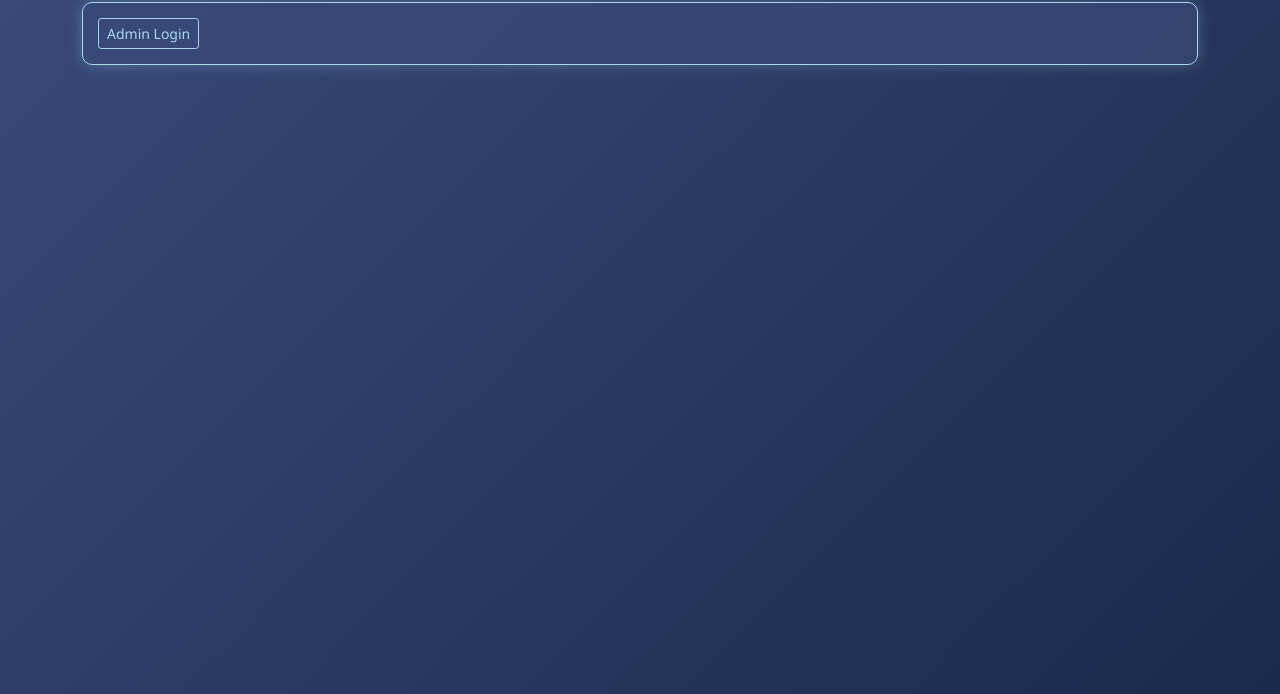
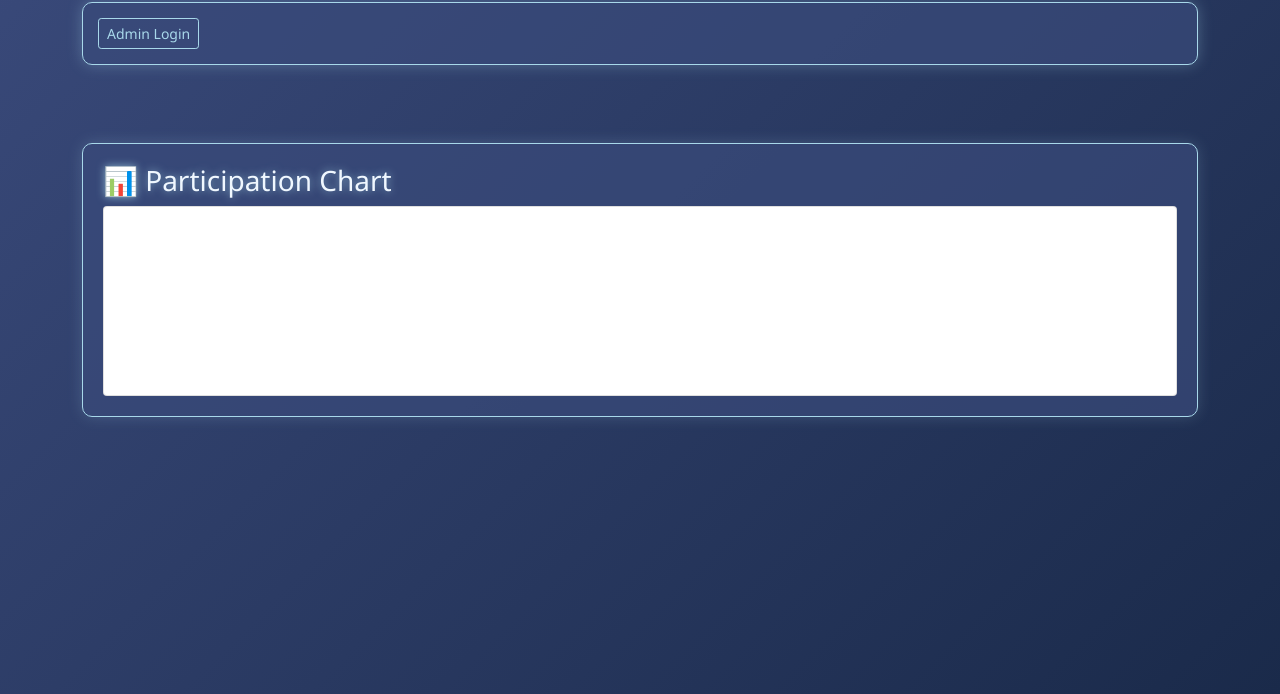
Before and after one commit to amitdesigns/fox-alliance-train-log, a plain HTML site: page index.html in a window 1280 px wide. Shown: the part 106-800 px from the top of the page. Drawn offline with nearby package versions, Linux system fonts and the light colour scheme; no server answers.

Commit message:
Update index.html

```diff
--- a/index.html
+++ b/index.html
@@ -183,6 +183,18 @@
 
         <div id="log-table" class="table-responsive"></div>
 
+
+
+<!-- Add this chart container below your log table -->
+<div class="mt-5 frozen-card">
+    <h3 class="glowing-text">📊 Participation Chart</h3>
+    <div class="card bg-dark-ice">
+        <div class="card-body">
+            <canvas id="participationChart"></canvas>
+        </div>
+    </div>
+</div>
+
         <div id="edit-form">
             <h3 id="form-title">Add New Entry</h3>
             <form id="entry-form">
@@ -245,7 +257,9 @@
     <script src="https://www.gstatic.com/firebasejs/9.6.0/firebase-app-compat.js"></script>
     <script src="https://www.gstatic.com/firebasejs/9.6.0/firebase-firestore-compat.js"></script>
     <script src="https://www.gstatic.com/firebasejs/9.6.0/firebase-auth-compat.js"></script>
+    <script src="https://cdn.jsdelivr.net/npm/chart.js"></script>
     <script src="js/config.js"></script>
     <script src="js/app.js"></script>
+
 </body>
 </html>
```
